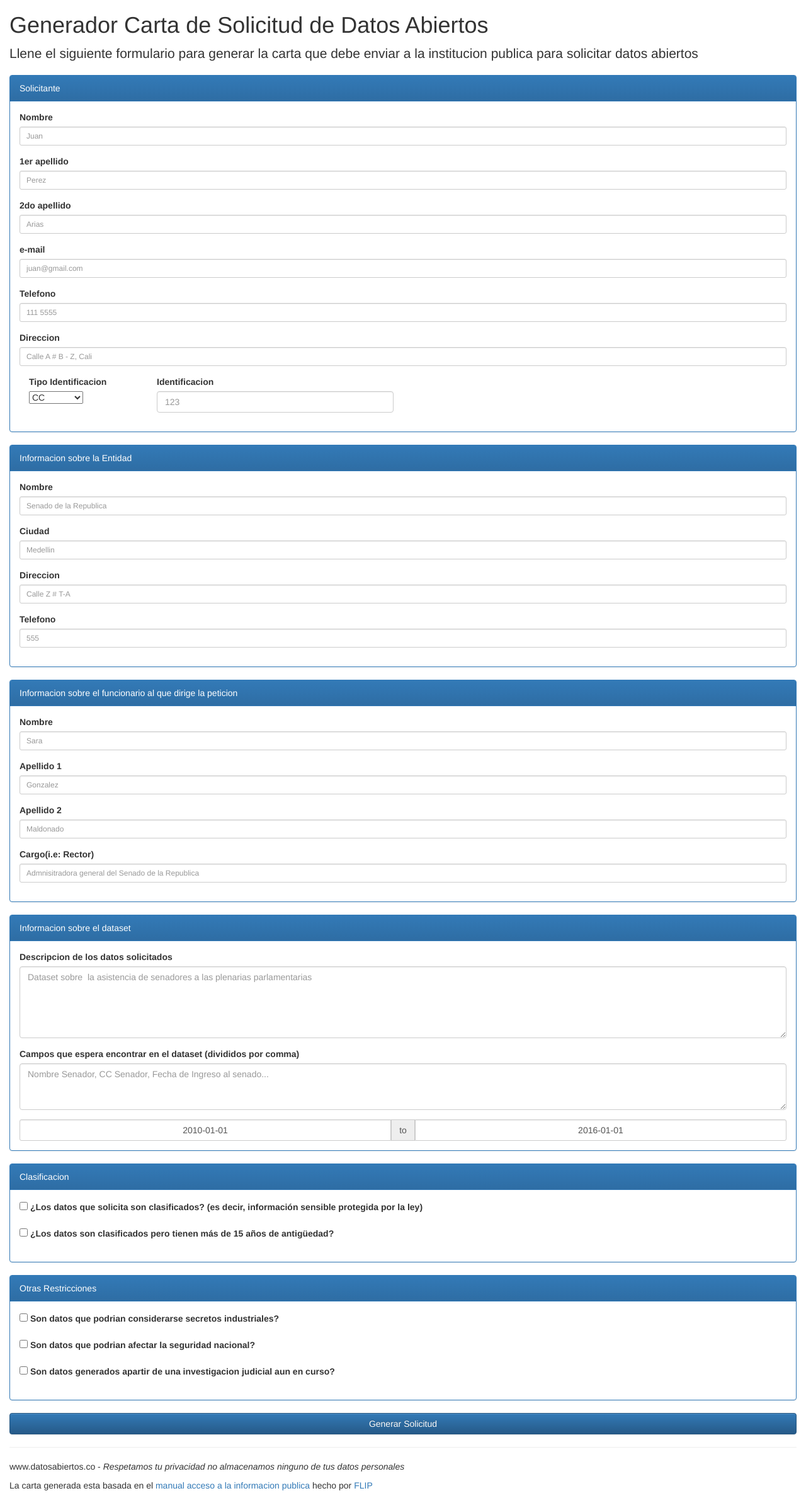
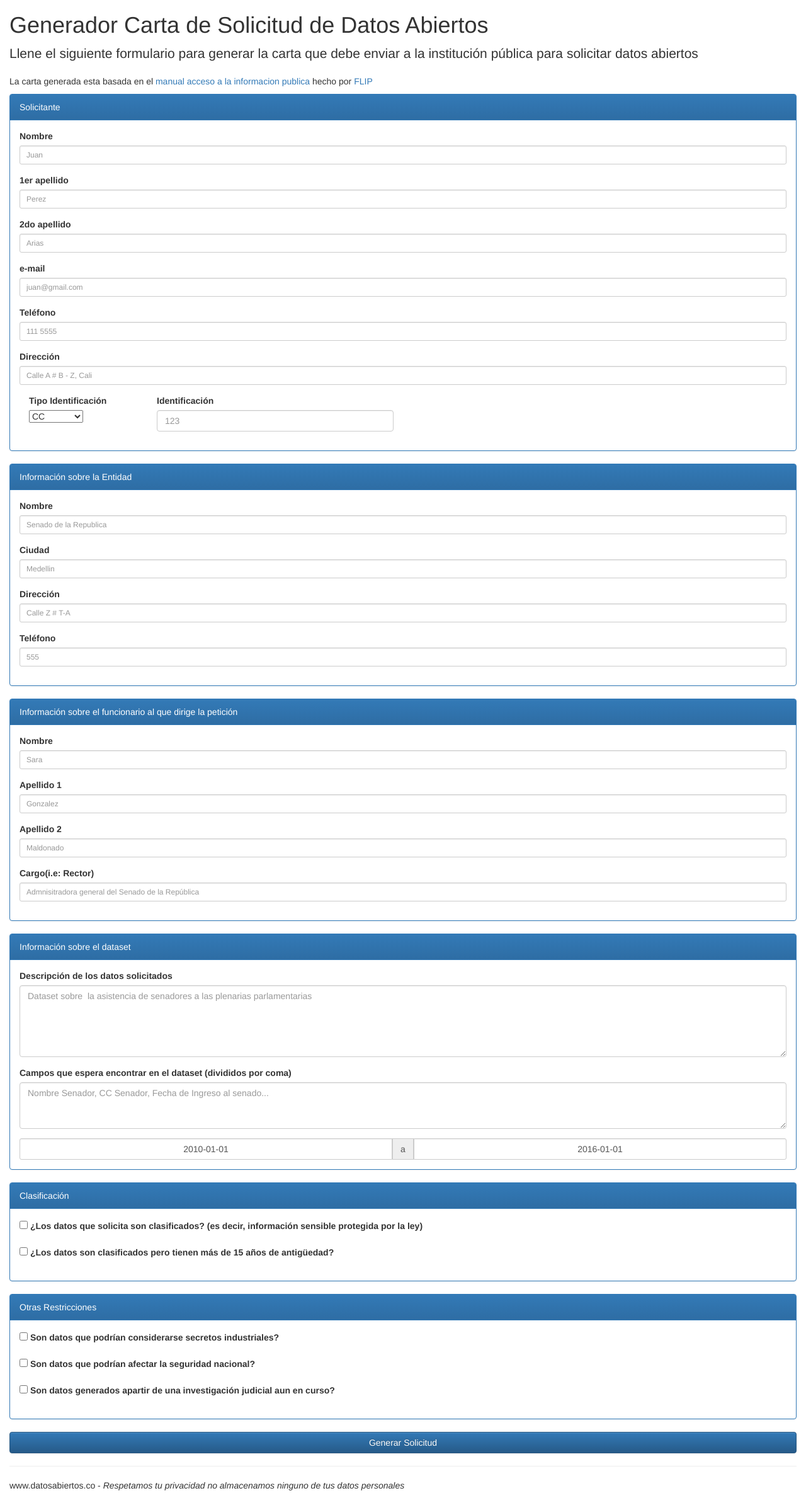
Before and after one commit to dav009/queremos, a Flask app: page / in a window 1280 px wide. Shown: the whole page at 63% size. Run offline with Flask 2, Linux system fonts and the light colour scheme; parts of the project's set-up code (start-up, migrations or seed data) failed here and were passed over; some libraries are stand-ins or nearby versions.

Commit message:
ortografia

```diff
--- a/queremos/templates/index.html
+++ b/queremos/templates/index.html
@@ -52,8 +52,12 @@
    <div class="container-fluid">
        <h1>Generador Carta de Solicitud de Datos Abiertos</h1>
        <p class="lead">
-          Llene el siguiente formulario para generar la carta que debe enviar a la institucion publica para solicitar datos abiertos
+          Llene el siguiente formulario para generar la carta que debe enviar a la institución pública para solicitar datos abiertos
        </p>
+
+        <p>
+          La carta generada esta basada en el <a href="http://flip.org.co/sites/default/files/archivos_publicacion/Manual%20de%20acceso%20a%20la%20informaci%C3%B3n%20web.pdf" target="_blank">manual acceso a la informacion publica</a> hecho por <a href="http://flip.org.co" target="_blank">FLIP</a>
+        </p>
    </div>
    <div class="container-fluid">
     <form method="POST" target="_blank" action="generar_solicitar">
@@ -86,17 +90,17 @@
                   </div>
 
                   <div class="form-group">
-                      <label for="telefono">Telefono</label>
+                      <label for="telefono">Teléfono</label>
                       <input type="text" class="form-control input-sm" name="solicitante_telefono" placeholder="111 5555">
                   </div>
 
                   <div class="form-group">
-                      <label for="direccion">Direccion</label>
+                      <label for="direccion">Dirección</label>
                       <input type="text" class="form-control input-sm" name="solicitante_direccion" placeholder="Calle A # B - Z, Cali">
                   </div>
 
                   <div class="form-group col-sm-2">
-                    <label for="nombre">Tipo Identificacion</label>
+                    <label for="nombre">Tipo Identificación</label>
                     <select name="solicitante_tipo_id" class="selectpicker">
                       <option>CC</option>
                       <option>TI</option>
@@ -105,7 +109,7 @@
                     </select>
                   </div>
                   <div class="form-group col-sm-4">
-                    <label for="identificacion">Identificacion</label>
+                    <label for="identificacion">Identificación</label>
                     <input type="text" class="form-control" name="solicitante_identificacion" placeholder="123">
                   </div>
               </div>
@@ -117,7 +121,7 @@
       <div class="row">
           <div class="col-sm-12">
               <div class="panel panel-primary">
-                  <div class="panel-heading">Informacion sobre la Entidad</div>
+                  <div class="panel-heading">Información sobre la Entidad</div>
                   <div class="panel-body">
                     <div class="form-group">
                           <label for="entidad_nombre">Nombre</label>
@@ -128,11 +132,11 @@
                           <input type="text" class="form-control input-sm" name="entidad_ciudad" placeholder="Medellin">
                       </div>
                       <div class="form-group">
-                          <label for="entidad_direccion">Direccion</label>
+                          <label for="entidad_direccion">Dirección</label>
                           <input type="text" class="form-control input-sm" name="entidad_direccion" placeholder="Calle Z # T-A">
                       </div>
                       <div class="form-group">
-                          <label for="entidad_telefono">Telefono</label>
+                          <label for="entidad_telefono">Teléfono</label>
                           <input type="text" class="form-control input-sm" name="entidad_telefono" placeholder="555">
                       </div>
                  </div>
@@ -144,7 +148,7 @@
             <div class="col-sm-12">
 
           <div class="panel panel-primary">
-              <div class="panel-heading">Informacion sobre el funcionario al que dirige la peticion</div>
+              <div class="panel-heading">Información sobre el funcionario al que dirige la petición</div>
               <div class="panel-body">
                 <div class="form-group">
                       <label for="funcionario_nombre">Nombre</label>
@@ -160,7 +164,7 @@
                   </div>
                   <div class="form-group">
                       <label for="funcionario_cargo">Cargo(i.e: Rector)</label>
-                      <input type="text" class="form-control input-sm" name="funcionario_cargo" placeholder="Admnisitradora general del Senado de la Republica">
+                      <input type="text" class="form-control input-sm" name="funcionario_cargo" placeholder="Admnisitradora general del Senado de la República">
                   </div>
               </div>
           </div>
@@ -170,24 +174,24 @@
       <div class="row">
         <div class="col-sm-12">
             <div class="panel panel-primary">
-                <div class="panel-heading">Informacion sobre el dataset</div>
+                <div class="panel-heading">Información sobre el dataset</div>
                 <div class="panel-body">
                   <div class="form-group">
                         <label for="dataset_descripcion">
-                          Descripcion de los datos solicitados
+                          Descripción de los datos solicitados
                         </label>
                         <textarea class="form-control" rows="5" name="dataset_descripcion" placeholder="Dataset sobre  la asistencia de senadores a las plenarias parlamentarias"></textarea>
 
                   </div>
                   <div class="form-group">
                         <label for="dataset_campos">
-                          Campos que espera encontrar en el dataset (divididos por comma)
+                          Campos que espera encontrar en el dataset (divididos por coma)
                         </label>
                         <textarea class="form-control" rows="3" name="dataset_campos" placeholder="Nombre Senador, CC Senador, Fecha de Ingreso al senado..."></textarea>
                   </div>
                   <div class="input-group input-daterange">
                       <input name="fecha_inicial" type="text" class="form-control" value="2010-01-01">
-                      <span class="input-group-addon">to</span>
+                      <span class="input-group-addon">a</span>
                       <input name="fecha_final" type="text" class="form-control" value="2016-01-01">
                   </div>
                 </div>
@@ -199,7 +203,7 @@
       <div class="row">
           <div class="col-sm-12">
             <div class="panel panel-primary">
-                <div class="panel-heading">Clasificacion</div>
+                <div class="panel-heading">Clasificación</div>
                 <div class="panel-body">
                   <div class="form-group">
                       <label>
@@ -226,19 +230,19 @@
                   <div class="form-group">
                       <label>
                         <input type="checkbox" name="datos_industriales_flag">
-                        Son datos que podrian considerarse secretos industriales?
+                        Son datos que podrían considerarse secretos industriales?
                       </label>
                   </div>
                     <div class="form-group">
                       <label>
                         <input type="checkbox" name="seguridad_nacional_flag">
-                        Son datos  que podrian afectar la seguridad nacional?
+                        Son datos  que podrían afectar la seguridad nacional?
                       </label>
                     </div>
                     <div class="form-group">
                       <label>
                         <input type="checkbox" name="investigaciones_en_curso_flag">
-                        Son datos generados apartir de una investigacion judicial aun en curso?
+                        Son datos generados apartir de una investigación judicial aun en curso?
                       </label>
                     </div>
                 </div>
@@ -255,9 +259,6 @@
      <hr>
       <footer>
         <p>www.datosabiertos.co - <i>Respetamos tu privacidad no almacenamos ninguno de tus datos personales</i></p>
-        <p>
-          La carta generada esta basada en el <a href="http://flip.org.co/sites/default/files/archivos_publicacion/Manual%20de%20acceso%20a%20la%20informaci%C3%B3n%20web.pdf" target="_blank">manual acceso a la informacion publica</a> hecho por <a href="http://flip.org.co" target="_blank">FLIP</a>
-        </p>
       </footer>
     </form>
     </div><!-- /.container -->
--- a/queremos/templates/solicitud.html
+++ b/queremos/templates/solicitud.html
@@ -47,9 +47,9 @@
 
 <p>Por tanto en lo posible y preferiblente el formato de los datos entregados deberia ser <i>CSV, TSV, SQl Dumps o similares</i>.</p>
 
-<h3>Principio de No discriminacion</h3>
+<h3>Principio de No discriminación</h3>
 
-<p>Además de esto, me permito indicarle que el principio de no discriminación, consagrado en el <i>artículo 3 de la ley 1712 de 2014</i>, establece que los sujetos obligados deben entregar información "sin hacer distinciones arbitrarias y sin exigir expresión de causa o motivación para la solicitud". Adicionalmente, el <i>parágrafo del artículo 26</i> de dicha norma indica que "en ningún caso podrán ser rechazadas la petición por motivos de fundamentación inadecuada o incompleta</p>
+<p>Además de esto, me permito indicarle que el principio de no discriminación, consagrado en el <i>artículo 3 de la ley 1712 de 2014</i>, establece que los sujetos obligados deben entregar información "sin hacer distinciones arbitrarias y sin exigir expresión de causa o motivación para la solicitud". Adicionalmente, el <i>parágrafo del artículo 26</i> de dicha norma indica que "en ningún caso podrán ser rechazadas la petición por motivos de fundamentación inadecuada o incompleta.</p>
 
 <p>{{solicitud.salvavidas_reserva | safe }}</p>
 <p>{{solicitud.salvavidas_reserva_antiguedad | safe }}</p>
```
